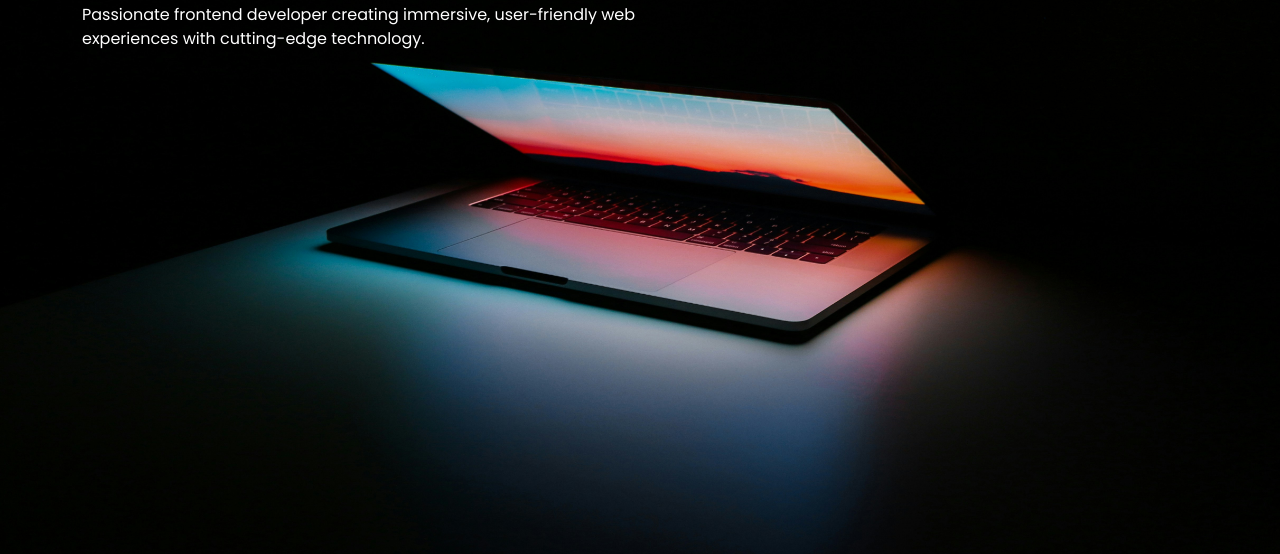
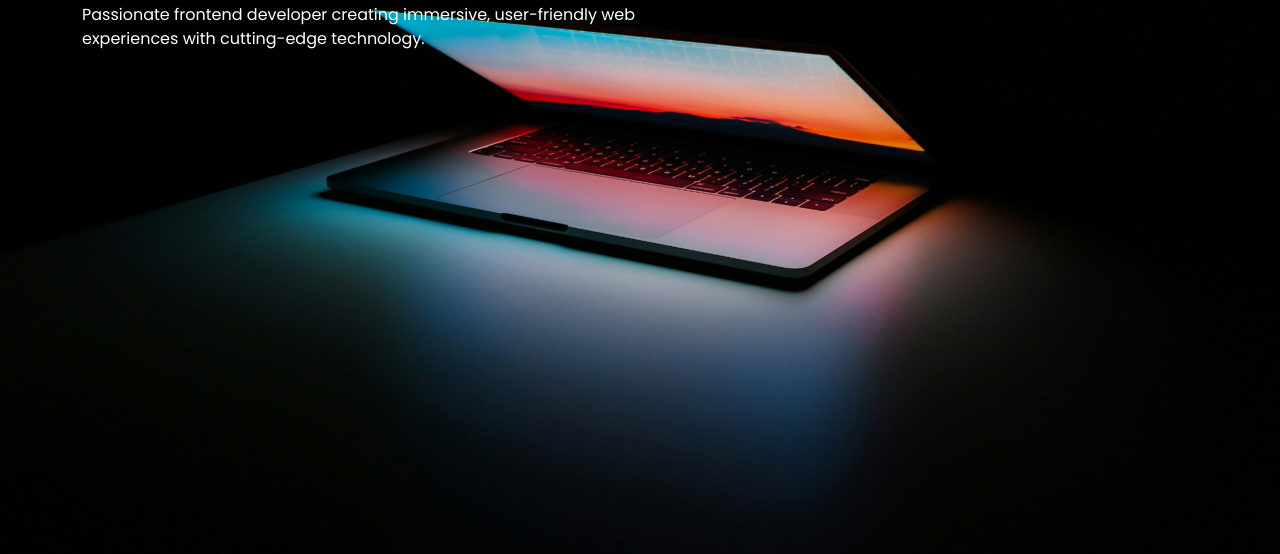
Before and after one commit to vasoya-nihal/Portfolio-design, a plain HTML site: page index.html in a window 1280 px wide. Shown: the part 246-800 px from the top of the page. Drawn offline with nearby package versions, Linux system fonts and the light colour scheme.

Commit message:
background image center

```diff
--- a/style.css
+++ b/style.css
@@ -86,8 +86,11 @@ span a {
   text-align: center;
 
   height: 100vh;
+  /*
+  background-repeat: no-repeat;
+  background-size: cover; */
 
-  background-repeat: no-repeat;
+  background-position: center;
   background-size: cover;
 }
 
```
Also changed, not shown: main.js (line endings or trailing spaces).
